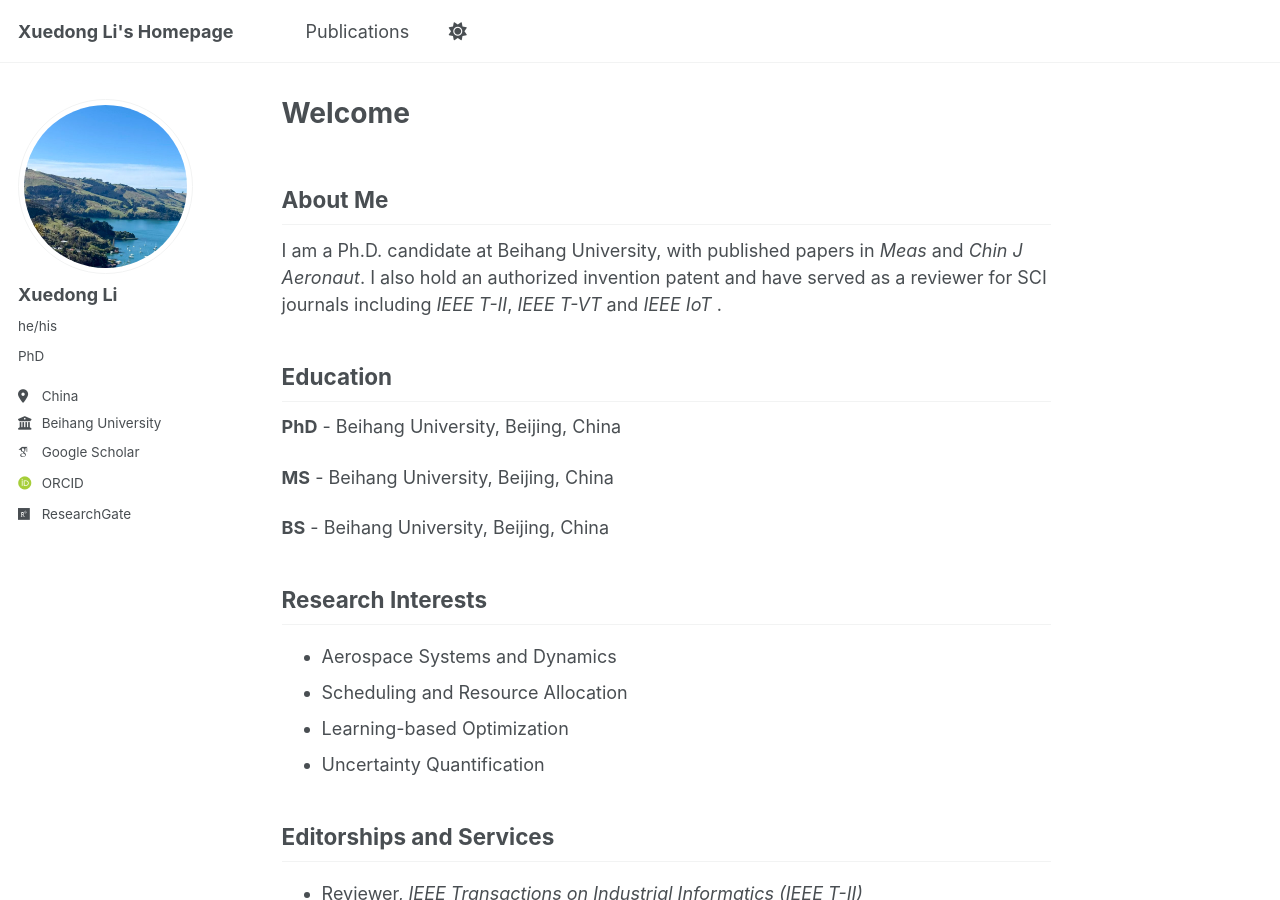
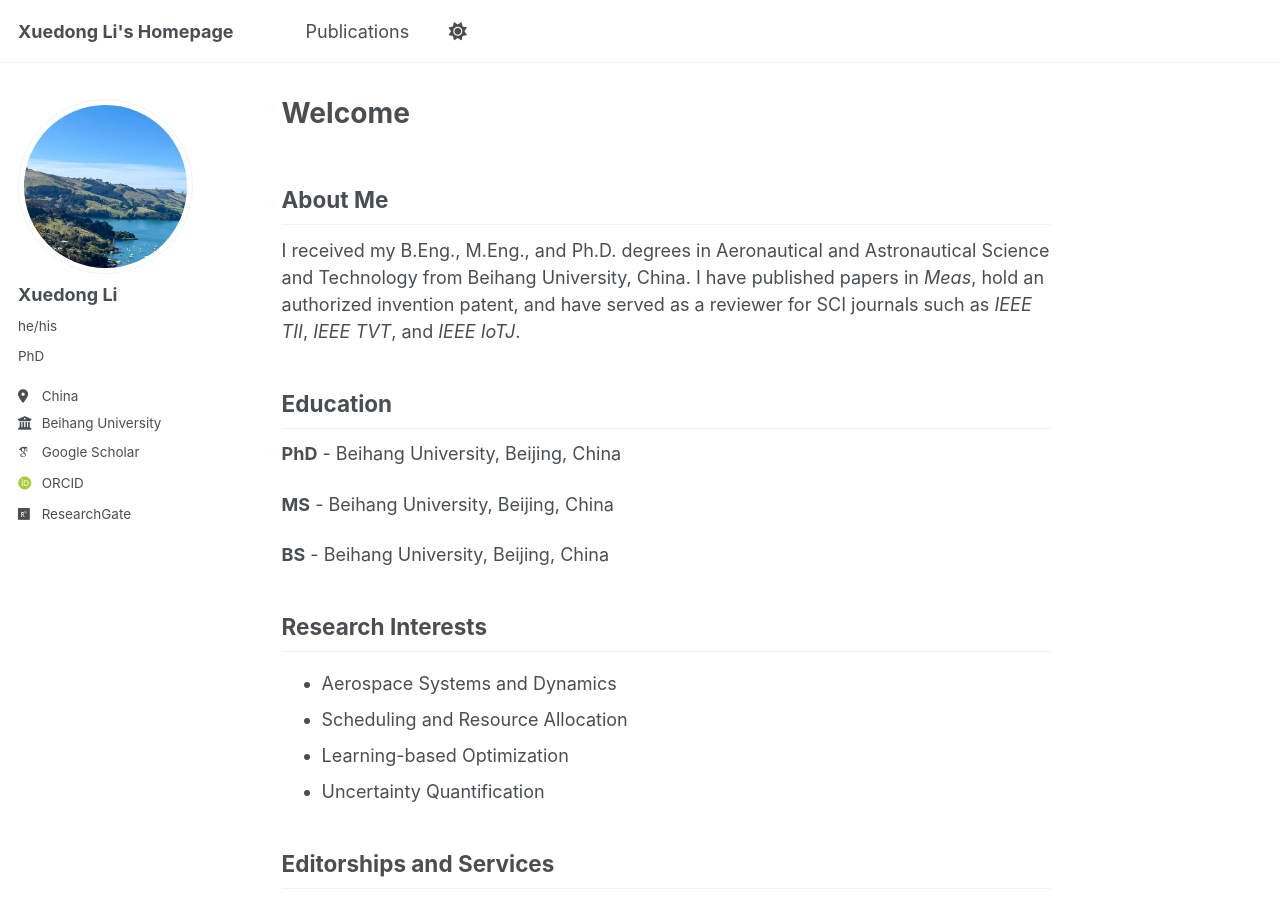
Before and after one commit to Research2050/research2050.github.io, a Jekyll site: the page built from _pages/about.md, in a window 1280 px wide and 900 px high. Built offline with Jekyll 4.4.1, drawn with Linux system fonts in a browser that asks for light colours; some web fonts are replaced; a script that is not in the unit is left out.

Commit message:
Update about.md

```diff
--- a/_pages/about.md
+++ b/_pages/about.md
@@ -9,7 +9,7 @@ redirect_from:
 
 ## About Me
 
-I am a Ph.D. candidate at Beihang University, with published papers in *Meas* and *Chin J Aeronaut*. I also hold an authorized invention patent and have served as a reviewer for SCI journals including *IEEE T-II*, *IEEE T-VT* and *IEEE IoT* .
+I received my B.Eng., M.Eng., and Ph.D. degrees in Aeronautical and Astronautical Science and Technology from Beihang University, China. I have published papers in *Meas*, hold an authorized invention patent, and have served as a reviewer for SCI journals such as *IEEE TII*, *IEEE TVT*, and *IEEE IoTJ*.
 
 ## Education
 
```
